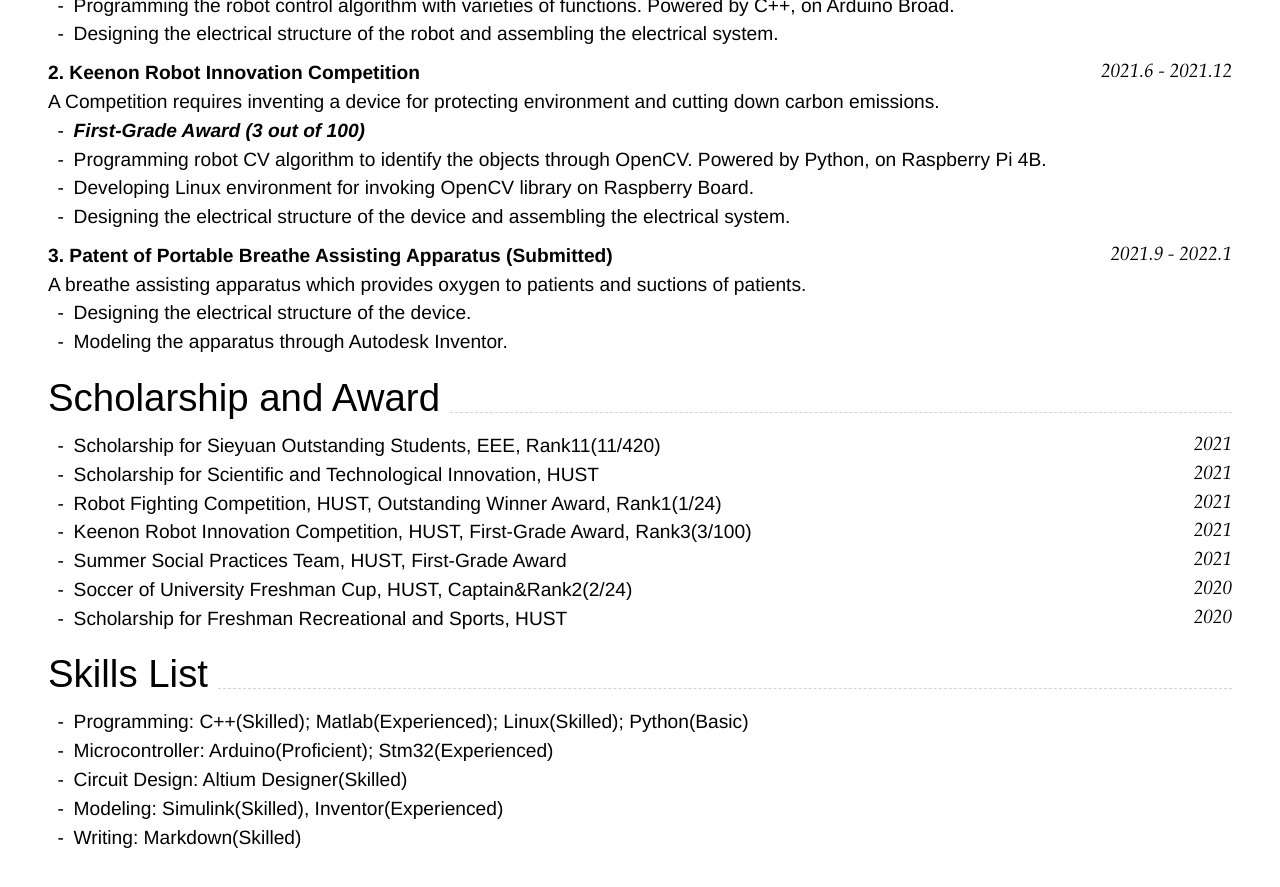
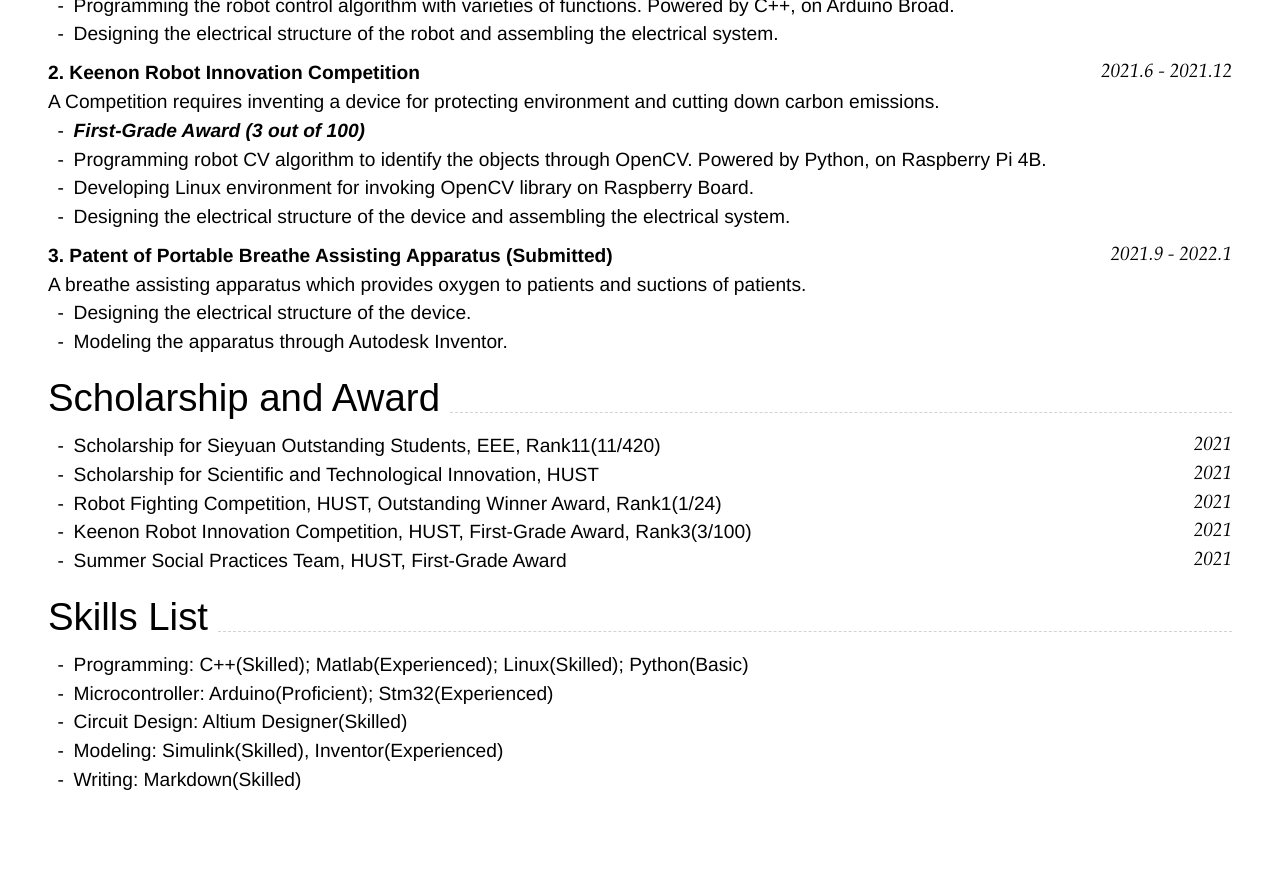
Before and after one commit to NicholasYe/NicholasYe_CV, a Jekyll site: the page built from index.md, in a window 1280 px wide and 900 px high, scrolled down 690 px. Shown: the top 887 px of the window. Built offline with Jekyll 4.4.1, drawn with Linux system fonts in a browser that asks for light colours; nearby versions of some CDN libraries; after the commit the page ends 1533 px from its top, so only the background shows below that.

Commit message:
Update index.md

````diff
--- a/index.md
+++ b/index.md
@@ -68,8 +68,6 @@ A breathe assisting apparatus which provides oxygen to patients and suctions of
 2021
 2021
 2021
-2020
-2020
 ```
 
 - Scholarship for Sieyuan Outstanding Students, EEE, Rank11(11/420)
@@ -77,8 +75,6 @@ A breathe assisting apparatus which provides oxygen to patients and suctions of
 - Robot Fighting Competition, HUST, Outstanding Winner Award, Rank1(1/24)
 - Keenon Robot Innovation Competition, HUST, First-Grade Award, Rank3(3/100)
 - Summer Social Practices Team, HUST, First-Grade Award
-- Soccer of University Freshman Cup, HUST, Captain&Rank2(2/24)
-- Scholarship for Freshman Recreational and Sports, HUST
 
 ## Skills List
 
````
Also changed, not shown: other parts of index.md (+1 -1 lines).
